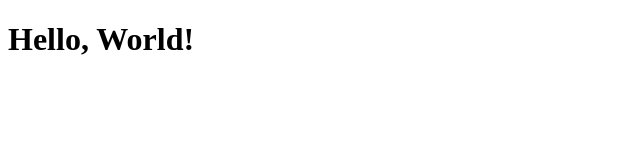
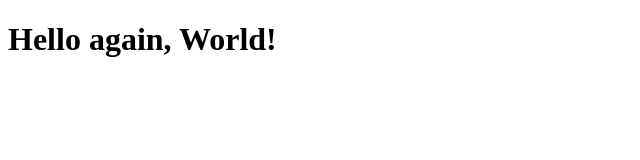
Before and after one commit to THammami01/subdomain-test, a plain HTML site: page index.html in a window 1280 px wide. Shown: the whole page, without its empty margins (0-640 px from the left). Drawn offline with Linux system fonts and the light colour scheme.

Commit message:
chore: update index.html

```diff
--- a/index.html
+++ b/index.html
@@ -9,7 +9,7 @@
 </head>
 
 <body>
-  <h1>Hello, World!</h1>
+  <h1>Hello again, World!</h1>
 </body>
 
 </html>
```
